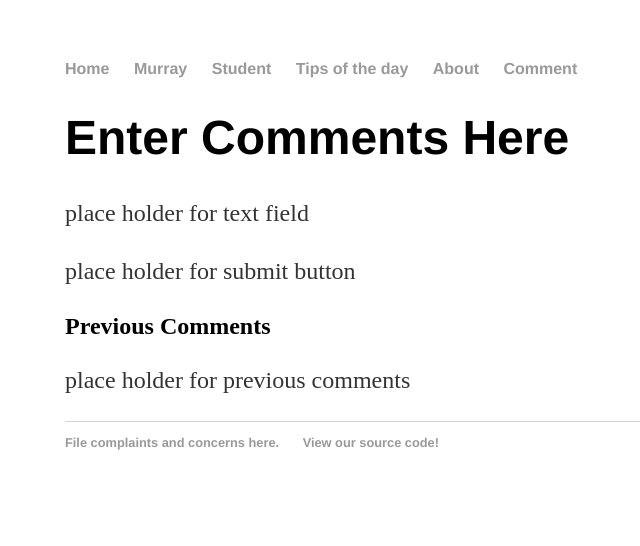
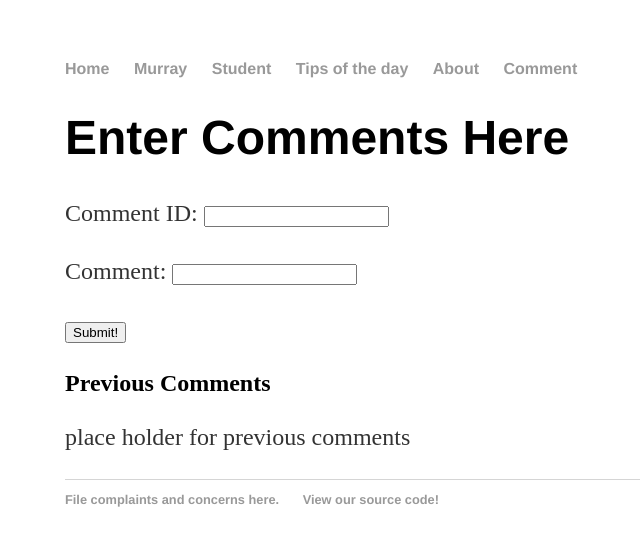
Before and after one commit to rowen2/rowen2.github.io, a Jekyll site: the page built from Comments/index.html, in a window 1280 px wide. Shown: the top 546 px of the page, without its empty margins (63-703 px from the left). Built offline with Jekyll 4.4.1, drawn with Linux system fonts in a browser that asks for light colours; comment, search, counter and statistics services are not loaded.

Commit message:
Update index.html

```diff
--- a/Comments/index.html
+++ b/Comments/index.html
@@ -23,8 +23,9 @@ title: About (MUM)
 	<body>
 		<div class="about">
 			<h1>Enter Comments Here</h1>
-			<p> place holder for text field</p>
-      			<p> place holder for submit button </p>
+			<p>  Comment ID: <input type="text" name="CommentID" value=""></p>
+			<p>  Comment: <input type="text" name="CommentText" value=""></p>
+      			<p> <button onclick="writeComments(commentID, comment)">Submit!</button> </p>
 			<h2> Previous Comments </h2>
 			<p id="previousC"> place holder for previous comments </p>
 		</div><!-- /.comments -->
```
